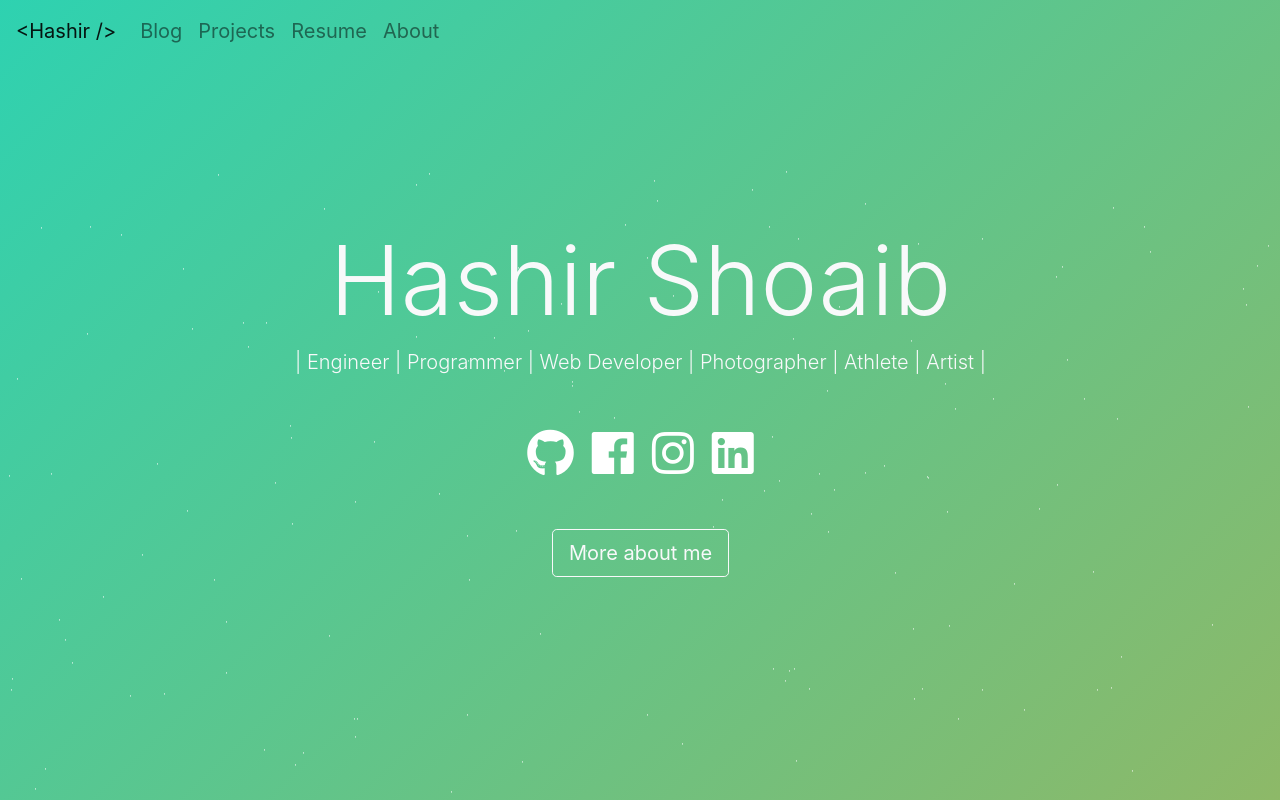
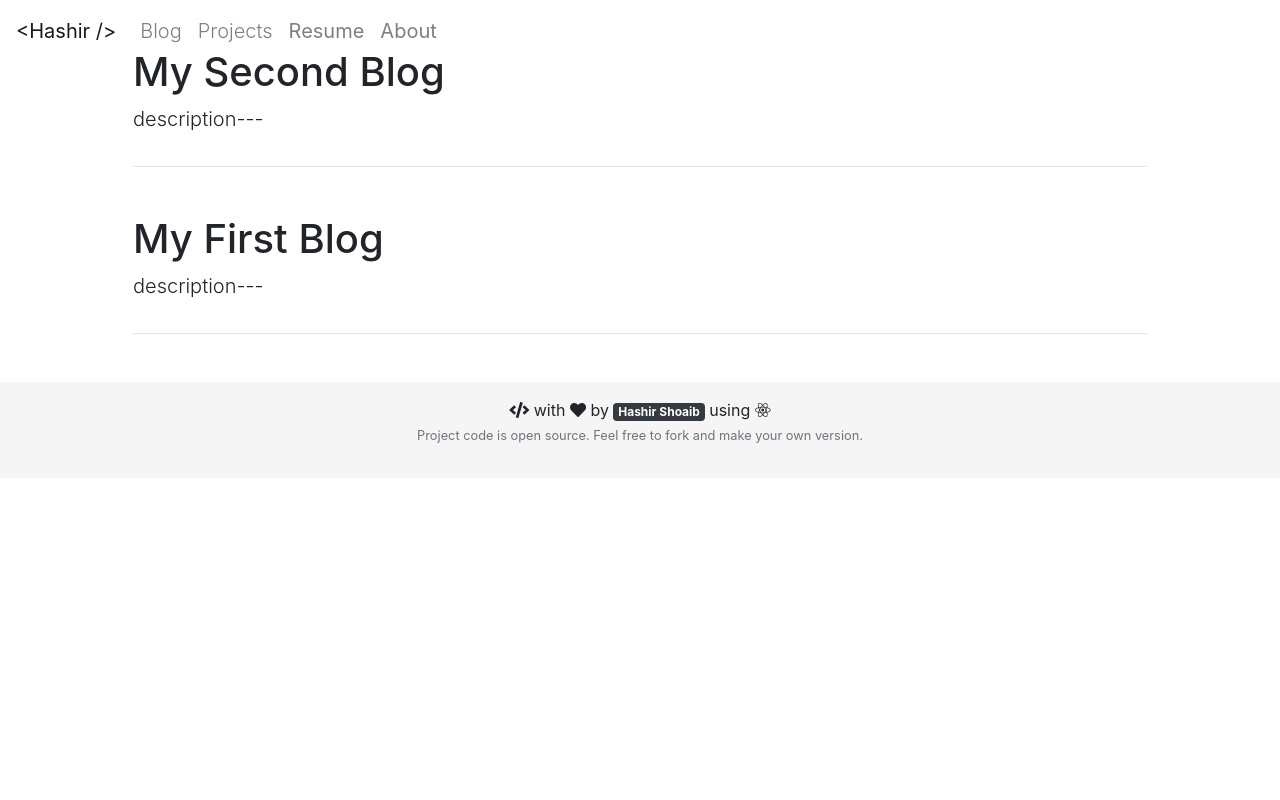
Before and after one commit to noru0916/portfolioSample, a React (Create React App) app: page /blog in a window 1280 px wide. Shown: the top 800 px of the page. Built offline with nearby package versions, Linux system fonts and the light colour scheme; no server answers.

Commit message:
blog setup, builder pattern

```diff
--- a/package.json
+++ b/package.json
@@ -17,6 +17,7 @@
     "jquery": "^3.4.1",
     "react": "^16.13.1",
     "react-dom": "^16.13.1",
+    "react-router": "^5.1.2",
     "react-router-dom": "^5.1.2",
     "react-scripts": "^3.4.1",
     "react-typist": "^2.0.5",
--- a/src/App.js
+++ b/src/App.js
@@ -1,4 +1,5 @@
 import React, { Fragment } from "react";
+import { BrowserRouter, Route } from "react-router-dom";
 import "./App.css";
 import "bootstrap/dist/css/bootstrap.min.css";
 import "bootstrap/dist/js/bootstrap.bundle.min";
@@ -7,15 +8,27 @@ import AboutMe from "./components/home/AboutMe";
 import Project from "./components/home/Project";
 import Footer from "./components/Footer";
 import Navbar from "./components/Navbar";
+import { Blog } from "./components/blog/Blog";
+
+const Home = () => {
+  return (
+    <Fragment>
+      <MainBody />
+      <AboutMe />
+      <Project />
+    </Fragment>
+  );
+};
 
 const App = () => (
-  <Fragment>
-    <Navbar />
-    <MainBody />
-    <AboutMe />
-    <Project />
-    <Footer />
-  </Fragment>
+  <BrowserRouter basename={process.env.PUBLIC_URL + "/"}>
+    <div>
+      <Navbar />
+      <Route path="/" exact component={Home} />
+      <Route path="/blog" component={Blog} />
+      <Footer />
+    </div>
+  </BrowserRouter>
 );
 
 export default App;
--- a/src/components/Navbar.jsx
+++ b/src/components/Navbar.jsx
@@ -37,19 +37,19 @@ const Navbar = (props) => {
       <div className="collapse navbar-collapse" id="navbarTogglerDemo02">
         <ul className="navbar-nav mr-auto mt-2 mt-lg-0">
           <li className="nav-item">
-            <a
+            <Link
               className="nav-link lead"
-              href={process.env.PUBLIC_URL + "/#about"}
+              to={process.env.PUBLIC_URL + "/blog"}
             >
-              <b>Blog</b>
-            </a>
+              Blog
+            </Link>
           </li>
           <li className="nav-item">
             <a
               className="nav-link lead"
               href={process.env.PUBLIC_URL + "/#projects"}
             >
-              <b>Projects</b>
+              Projects
             </a>
           </li>
           <li className="nav-item">
--- /dev/null
+++ b/src/components/blog/Blog.jsx
@@ -0,0 +1,41 @@
+import React, { useState, Fragment } from "react";
+import { BlogBuilder } from "./BlogBuilder";
+import bloglist from "../../editable-stuff/blog";
+const Blog = (props) => {
+  return (
+    <div className="container-lg mt-5 bg-blue">
+      {bloglist.map((value, index) => {
+        return (
+          <BlogCard
+            key={index}
+            title={value.title}
+            description={value.description}
+          />
+        );
+      })}
+    </div>
+  );
+};
+
+const BlogCard = ({ title, image, description }) => {
+  return (
+    <div className="m-5">
+      <div className="">
+        <div className="row">
+          <div className="col-4 col-lg-12">
+            {/* <img src={image} className="card-img" alt="..." /> */}
+          </div>
+          <div className="col-8 col-lg-12">
+            <div className="">
+              <h1 className="">{title}</h1>
+              <p className="lead">{description}</p>
+            </div>
+          </div>
+        </div>
+        <hr />
+      </div>
+    </div>
+  );
+};
+
+export { Blog, BlogBuilder };
--- /dev/null
+++ b/src/components/blog/BlogBuilder.jsx
@@ -0,0 +1,36 @@
+import React, { useState, Fragment } from "react";
+
+class BlogBuilder {
+  list = [];
+
+  constructor({ title, image, description }) {
+    this.title = title;
+    this.image = image;
+    this.description = description;
+  }
+
+  addParagraph = (props) => {
+    this.list.push(
+      <p key={this.list.length} className="lead">
+        {props}
+      </p>
+    );
+    return this;
+  };
+
+  addHeading = (props) => {
+    this.list.push(
+      <Fragment key={this.list.length}>
+        <h1 className="">{props}</h1>
+        <hr />
+      </Fragment>
+    );
+    return this;
+  };
+
+  getBlog = () => {
+    return <div className="container-lg">{this.list}</div>;
+  };
+}
+
+export { BlogBuilder };
--- /dev/null
+++ b/src/editable-stuff/blog.jsx
@@ -0,0 +1,25 @@
+import { BlogBuilder } from "../components/blog/BlogBuilder";
+const bloglist = [];
+
+const blog = new BlogBuilder({
+  title: "My First Blog",
+  image: "img",
+  description: "description---",
+})
+  .addHeading("Heading")
+  .addParagraph("this is paragraph")
+  .addParagraph("2nd paragraph");
+
+const blog1 = new BlogBuilder({
+  title: "My Second Blog",
+  image: "img",
+  description: "description---",
+})
+  .addHeading("Heading")
+  .addParagraph("this is paragraph")
+  .addParagraph("2nd paragraph");
+
+bloglist.push(blog1);
+bloglist.push(blog);
+
+export default bloglist;
```
